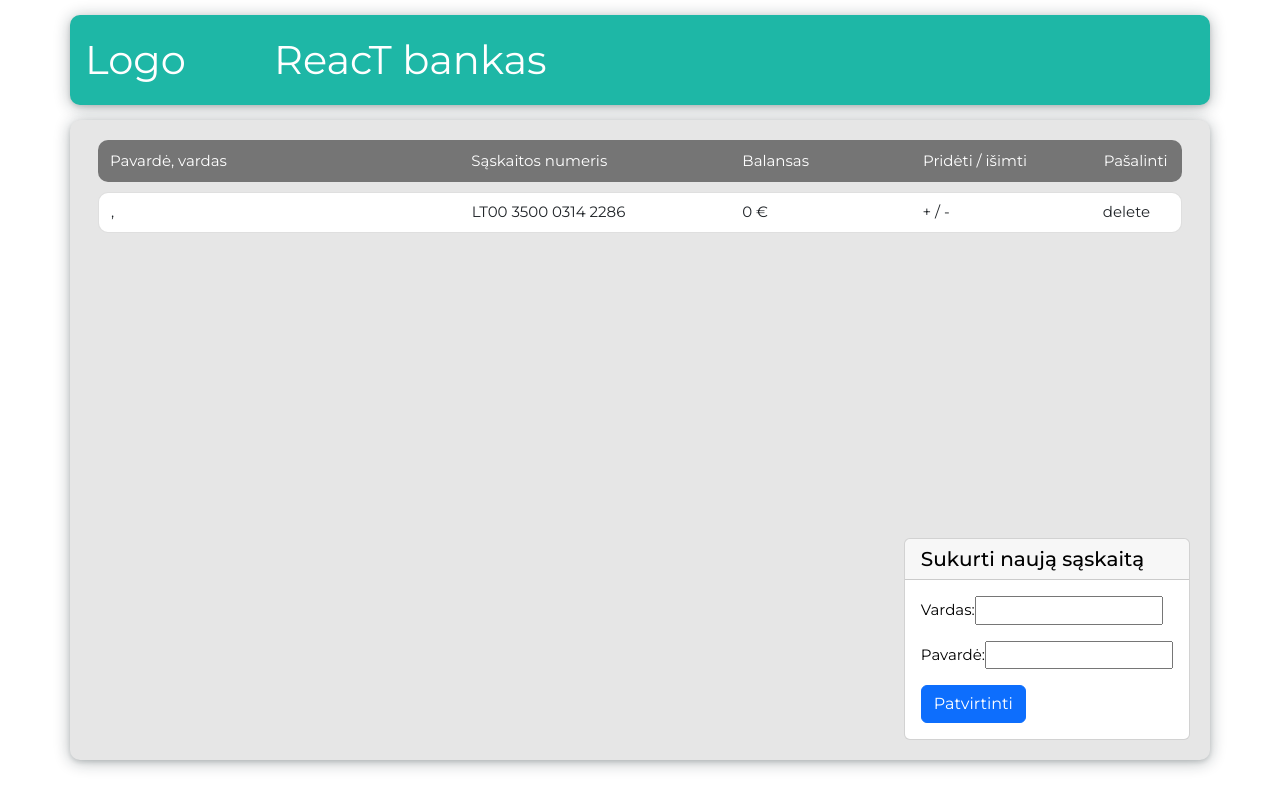
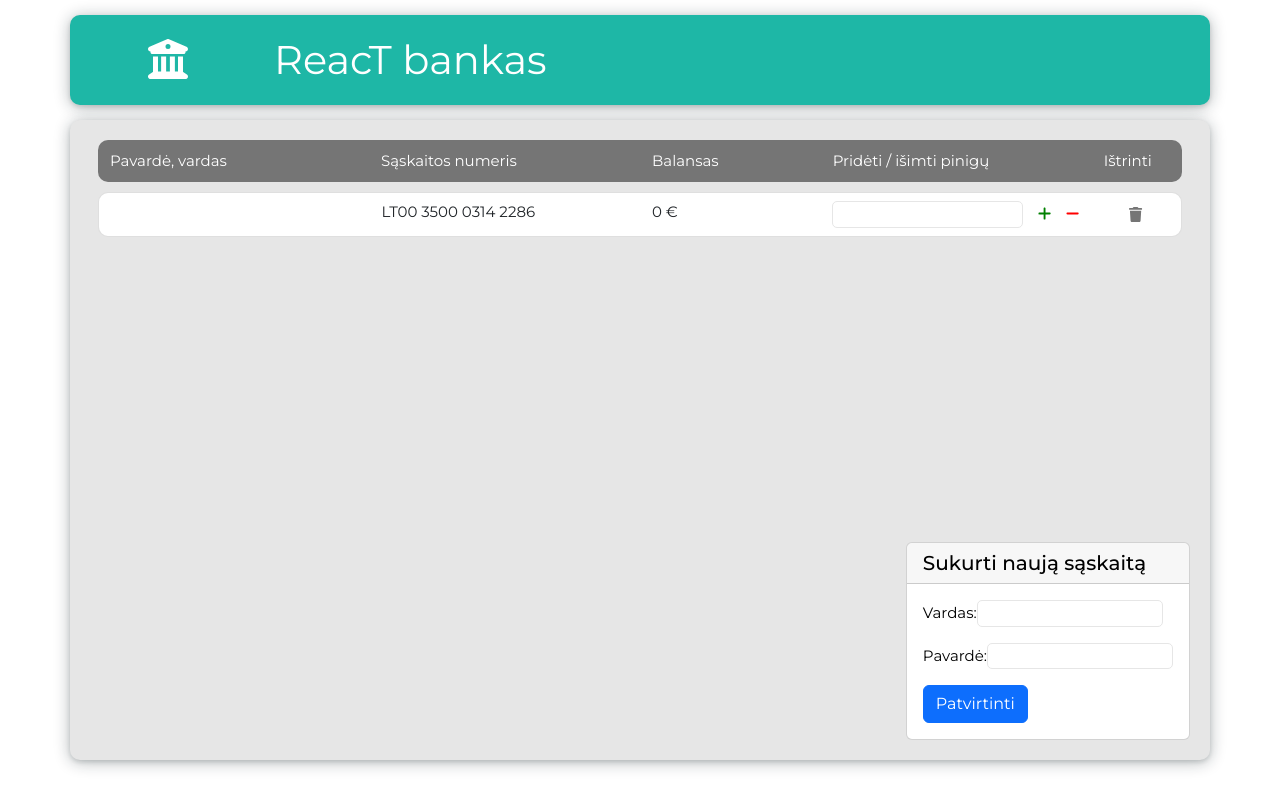
Before and after one commit to DuserK/bankas-react-iu, a React (Create React App) app: page / in a window 1280 px wide. Both pictures are taken after a click on the button "Patvirtinti". Built offline with nearby package versions, Linux system fonts and the light colour scheme.

Commit message:
style update #1

```diff
--- a/package.json
+++ b/package.json
@@ -3,6 +3,9 @@
   "version": "0.1.0",
   "private": true,
   "dependencies": {
+    "@fortawesome/fontawesome-svg-core": "^6.4.0",
+    "@fortawesome/free-solid-svg-icons": "^6.4.0",
+    "@fortawesome/react-fontawesome": "^0.2.0",
     "@testing-library/jest-dom": "^5.16.5",
     "@testing-library/react": "^13.4.0",
     "@testing-library/user-event": "^13.5.0",
--- a/src/App.jsx
+++ b/src/App.jsx
@@ -5,6 +5,8 @@ import { useEffect, useState } from 'react';
 import { crudCreate, crudRead } from './Functions/localStorageCrud';
 import List from './components/list';
 import Navigation from './components/navigation';
+import { FontAwesomeIcon } from '@fortawesome/react-fontawesome'
+import { faBuildingColumns } from '@fortawesome/free-solid-svg-icons'
 
 
 const KEY = 'bankAccounts';
@@ -33,8 +35,8 @@ export default function App() {
       <header className="App-header">
         <div className="container top-row">
           <div className="row">
-            <div className="col-2">
-                Logo
+            <div className="col-2" style={{textAlign:'center'}}>
+            <FontAwesomeIcon icon={faBuildingColumns} />
             </div>
             <div className="col-10">
                 ReacT bankas
--- a/src/App.scss
+++ b/src/App.scss
@@ -17,6 +17,9 @@
     border-radius:10px;
     padding: 15px;
     box-shadow: rgba(14, 30, 37, 0.12) 0px 2px 4px 0px, rgba(14, 30, 37, 0.32) 0px 2px 16px 0px;
+}
+.logo {
+    color: #fff;
 }
 .content {
     position: relative;
@@ -63,7 +66,35 @@
         display: flex;
         margin: 0;
         padding: 8px 0;
-
+        .change {
+            display: flex;
+            flex-direction: row;
+            justify-content: space-between;
+            align-items: center;
+            gap: 0 15px;
+        }
+        input{
+        width: 100%;
+        display: inline-block;
+        }
     }
 
 }
+.minus {
+    display: inline-block;
+    color: red;
+}
+.plus {
+    display: inline-block;
+    color: green;
+}
+.delete {
+    display: flex;
+    justify-content: center;
+    align-items: center;
+    color: $gray;
+}
+input {
+    border: 1px solid $light-gray;
+    border-radius: 5px;
+}
--- a/src/components/list.jsx
+++ b/src/components/list.jsx
@@ -1,3 +1,5 @@
+import { FontAwesomeIcon } from '@fortawesome/react-fontawesome'
+import { faMinus, faPlus, faTrash,} from '@fortawesome/free-solid-svg-icons'
 
 export default function List({ accounts }) {
 
@@ -9,15 +11,19 @@ export default function List({ accounts }) {
 
                         <li key={a.id} className="list-group-item row col-12">
 
-                            <div className="col-4">{a.Surname}, {a.Name}</div>
+                            <div className="col-3">{a.Surname} {a.Name}</div>
 
                             <div className="col-3">{a.AccountNum}</div>
 
                             <div className="col-2">{a.Balance} €</div>
 
-                            <div className="col-2">+ / -</div>
+                            <div className="col-3 change">
+                                <input type="text" />
+                                <div className='plus'><FontAwesomeIcon icon={faPlus} /></div>
+                                <div className='minus'><FontAwesomeIcon icon={faMinus} /></div>
+                            </div>
 
-                            <div className="col-1">delete</div>
+                            <div className="col-1 delete"><FontAwesomeIcon icon={faTrash}/></div>
                         </li>
                     )) : ''
                 }
--- a/src/components/navigation.jsx
+++ b/src/components/navigation.jsx
@@ -2,15 +2,15 @@ export default function Navigation () {
     return(
         <>
             <div className="row info">
-                <div className="col-4">Pavardė, vardas</div>
+                <div className="col-3">Pavardė, vardas</div>
 
                 <div className="col-3">Sąskaitos numeris</div>
 
                 <div className="col-2">Balansas</div>
 
-                <div className="col-2">Pridėti / išimti</div>
+                <div className="col-3">Pridėti / išimti pinigų</div>
 
-                <div className="col-1">Pašalinti</div>
+                <div className="col-1">Ištrinti</div>
             </div>
 
         </>
```
Also changed, not shown: 1 other file (tests, documents, lock files or other folders).
